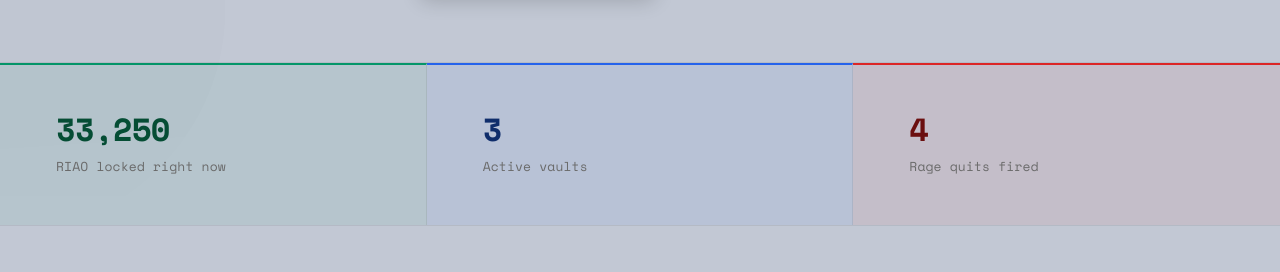
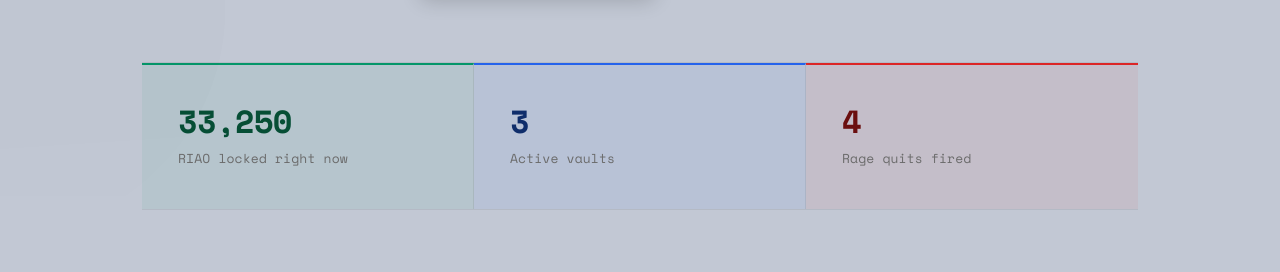
Before and after one commit to Jennivarl/lockbox, a Next.js app in the folder frontend/: page / in a window 1280 px wide. Shown: the part 604-876 px from the top of the page. Built offline with nearby package versions, Linux system fonts and the light colour scheme; no server answers.

Commit message:
Constrain stats section to maxWidth 1060 to match rest of page

```diff
--- a/frontend/app/page.tsx
+++ b/frontend/app/page.tsx
@@ -91,9 +91,12 @@ export default function Home() {
       </section>
 
       {/* Divider */}
+      <div style={{ maxWidth: 1060, margin: "0 auto", padding: "0 32px" }}>
         <div style={{ height: 1, background: "rgba(0,0,0,0.07)" }} />
+      </div>
 
-      {/* Live Stats — full bleed */}
+      {/* Live Stats */}
+      <div style={{ maxWidth: 1060, margin: "0 auto", padding: "0 32px" }}>
         <div style={{ display: "grid", gridTemplateColumns: "repeat(3,1fr)" }}>
           {[
             { label: "RIAO locked right now", value: stats.total_locked.toLocaleString(), accent: "#059669", tint: "#064e35" },
@@ -104,7 +107,7 @@ export default function Home() {
               initial={{ opacity: 0, y: 12 }} animate={{ opacity: 1, y: 0 }}
               transition={{ delay: i * 0.1, duration: 0.45 }}
               style={{
-              padding: "48px 56px",
+                padding: "40px 36px",
                 borderTop: `2px solid ${s.accent}`,
                 borderRight: i < 2 ? "1px solid rgba(0,0,0,0.07)" : "none",
                 background: `${s.accent}10`,
@@ -118,9 +121,12 @@ export default function Home() {
             </motion.div>
           ))}
         </div>
+      </div>
 
       {/* Divider */}
+      <div style={{ maxWidth: 1060, margin: "0 auto", padding: "0 32px" }}>
         <div style={{ height: 1, background: "rgba(0,0,0,0.07)" }} />
+      </div>
 
       {/* How It Works */}
       <section style={{ maxWidth: 1060, margin: "0 auto", padding: "60px 32px 80px", position: "relative", zIndex: 10 }}>
```
Lines whose indentation alone changed are shown as unchanged.
